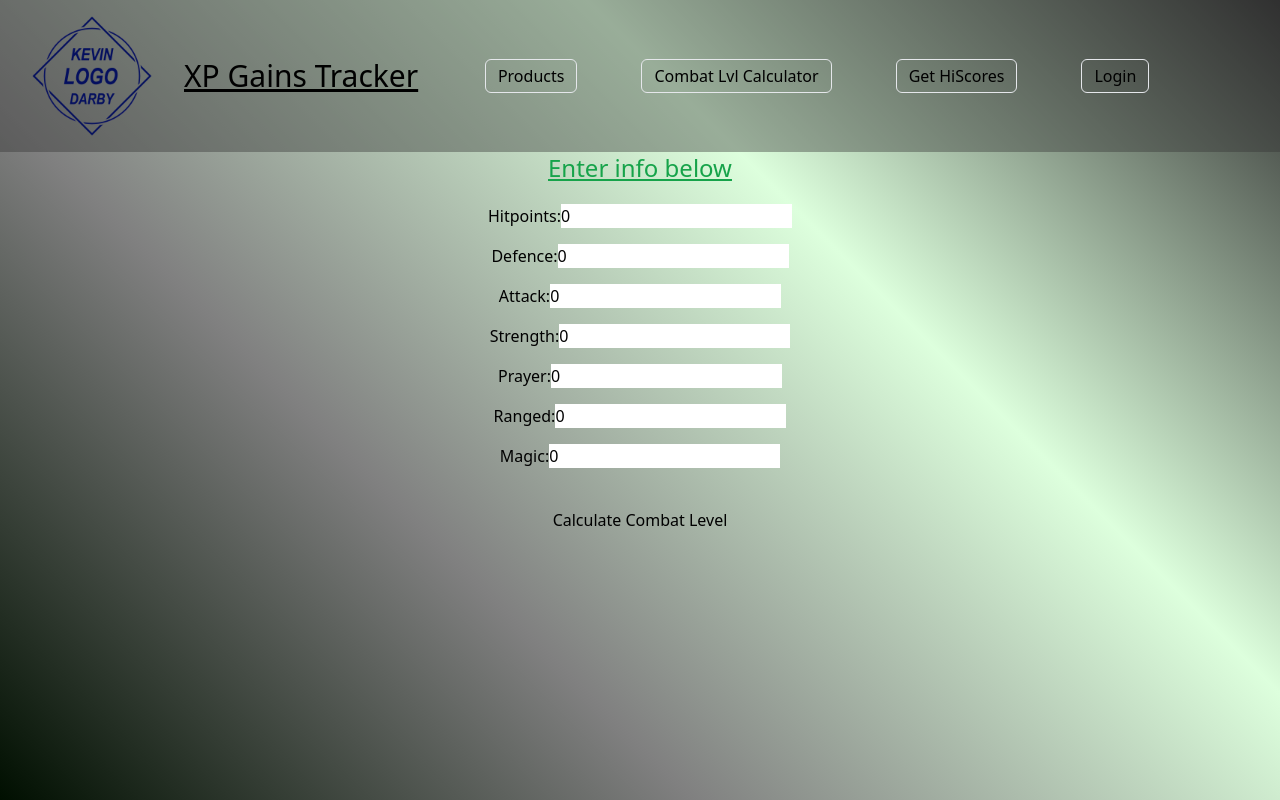
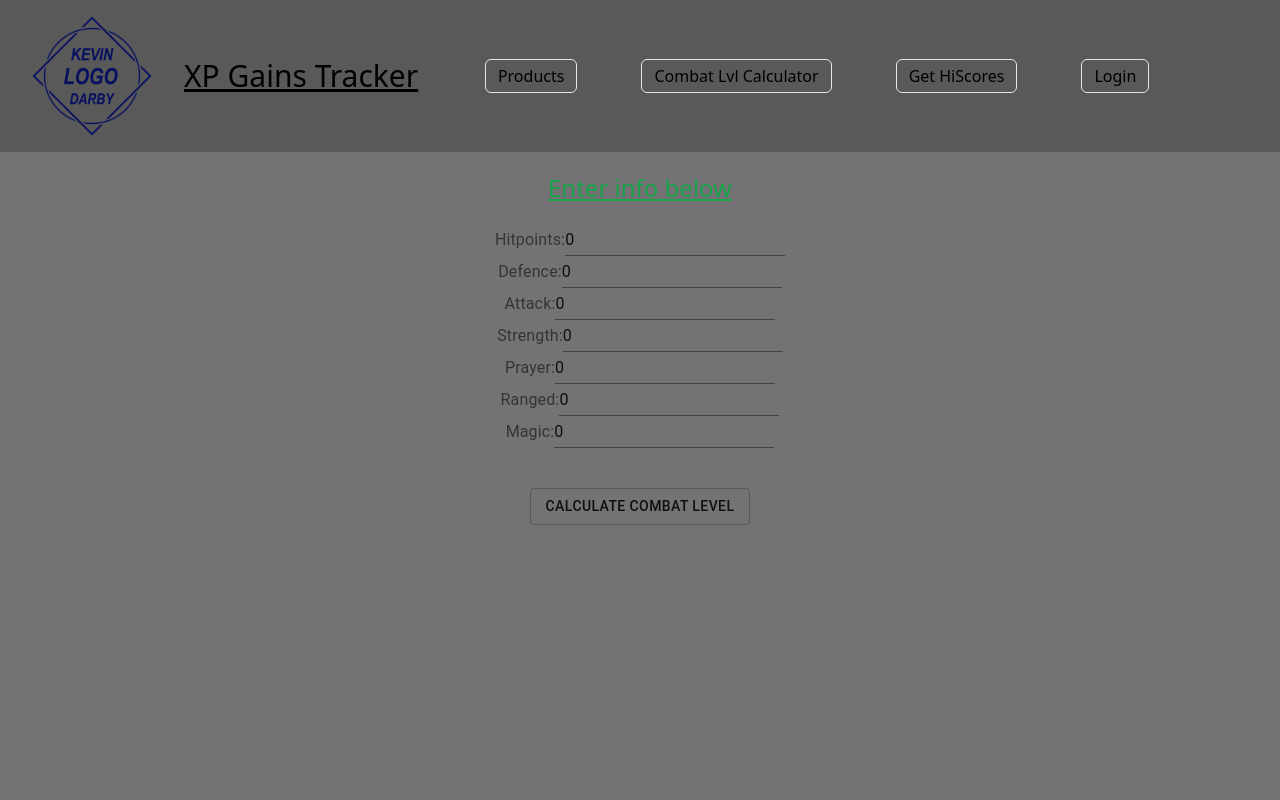
Before and after one commit to kevindarbydev/NextJS_Typescript_Learning, a Next.js app: page /CombatCalc in a window 1280 px wide. Built offline with nearby package versions, Linux system fonts and the light colour scheme.

Commit message:
small changes

```diff
--- a/src/components/SkillCard.tsx
+++ b/src/components/SkillCard.tsx
@@ -34,7 +34,7 @@ const SkillCard = ({ skill }: Props) => {
 //
   return (
     <>
-          <Grid item xs={12} md={2} key={skill.name}>
+          <Grid item xs={4} md={2} key={skill.name}>
             {skill.name !== 'overall' ? (
               <Paper className={classes.paper}>
                 <Image
@@ -45,9 +45,9 @@ const SkillCard = ({ skill }: Props) => {
                   height={44}
                 />
                 <Typography variant="h6">{skill.name}</Typography>
-                <Typography variant="subtitle1">Rank: {skill.data.rank}</Typography>
-                <Typography variant="subtitle1">Level: {skill.data.level}</Typography>
-                <Typography variant="subtitle1" >XP: {skill.data.xp}</Typography>
+                <Typography variant="subtitle1" className='opacity-60'>Rank: <span  className='opacity-100'>{skill.data.rank}</span></Typography>
+                <Typography variant="subtitle1" className='opacity-60'>Level: <span className='opacity-100'>{skill.data.level}</span></Typography>
+                <Typography variant="subtitle1" className='opacity-60' >XP: <span className='opacity-100'>{skill.data.xp}</span></Typography>
                 <ProgressBar xp={skill.data.xp} level={skill.data.level} />
               </Paper>
             ) : (
--- a/src/components/SkillsGrid.tsx
+++ b/src/components/SkillsGrid.tsx
@@ -16,7 +16,7 @@ interface Props {
 const SkillsGrid = ({ skillsData }: Props) => {
 
   return (
-    <Grid container spacing={1} style={{ width: '55%', marginLeft:'1rem', marginTop:'1.5rem' }}>
+    <Grid container spacing={1} style={{ width: '55%', marginTop:'1.5rem' }}>
 
  {Object.entries(skillsData).map(([skillName, skillData]) => (
   <>
--- a/src/pages/CombatCalc.tsx
+++ b/src/pages/CombatCalc.tsx
@@ -1,7 +1,7 @@
 import { useState } from 'react';
 import { NextPage } from 'next';
 import Layout from '@/components/Layout';
-import { Button } from '@material-ui/core';
+import { Button, Input, Typography, InputLabel } from '@material-ui/core';
 import CombatLevel from '@/components/CombatLevel';
 import Router from 'next/router';
 
@@ -54,80 +54,82 @@ const CombatCalc: NextPage<Props> = () => {
     <>
       <Layout>
         <div className='flex flex-col text-center'>
-          <h2 className='text-2xl underline text-green-600 mb-5'>Enter info below</h2>
-  <form onSubmit={handleSubmit}>
-            <label htmlFor='hitpoints'>
+          <h2 className='text-2xl underline text-green-600 my-5'>Enter info below</h2>
+  <form onSubmit={handleSubmit} >
+            <InputLabel htmlFor='hitpoints'>
               Hitpoints:
-              <input
+              <Input
                 type='number'
                 name='hitpoints'
                 id='hitpoints'
                 value={hitpoints}
                 onChange={(e) => setHitpoints(parseInt(e.target.value))}
               />
-            </label>
-            <label htmlFor='defence'>
+            </InputLabel>
+            <InputLabel htmlFor='defence'>
               Defence:
-              <input
+              <Input
                 type='number'
                 name='defence'
                 id='defence'
                 value={defence}
                 onChange={(e) => setDefence(parseInt(e.target.value))}
               />
-            </label>
-            <label htmlFor='attack'>
+            </InputLabel>
+            <InputLabel htmlFor='attack'>
               Attack:
-              <input
+              <Input
                 type='number'
                 name='attack'
                 id='attack'
                 value={attack}
                 onChange={(e) => setAttack(parseInt(e.target.value))}
               />
-            </label>
-            <label htmlFor='strength'>
+            </InputLabel>
+            <InputLabel htmlFor='strength'>
               Strength:
-              <input
+              <Input
                 type='number'
                 name='strength'
                 id='strength'
                 value={strength}
                 onChange={(e) => setStrength(parseInt(e.target.value))}
               />
-            </label>
-            <label htmlFor='prayer'>
+            </InputLabel>
+            <InputLabel htmlFor='prayer'>
               Prayer:
-              <input
+              <Input
                 type='number'
                 name='prayer'
                 id='prayer'
                 value={prayer}
                 onChange={(e) => setPrayer(parseInt(e.target.value))}
               />
-            </label>
-             <label htmlFor='ranged'>
+            </InputLabel>
+             <InputLabel htmlFor='ranged'>
               Ranged:
-              <input
+              <Input
                 type='number'
                 name='ranged'
                 id='ranged'
                 value={ranged}
                 onChange={(e) => setRanged(parseInt(e.target.value))}
               />
-            </label>
-             <label htmlFor='magic' className='mb-10'>
+            </InputLabel>
+             <InputLabel htmlFor='magic' className='mb-10'>
               Magic:
-              <input
+              <Input
                 type='number'
                 name='magic'
                 id='magic'
                 value={magic}
                 onChange={(e) => setMagic(parseInt(e.target.value))}
               />
-            </label>
-            <button type='submit'>Calculate Combat Level</button>
-            {errorMessage && <p>{errorMessage}</p>}
+            </InputLabel>
+            <div>
+            <Button variant='outlined' className="w-50" type='submit'>Calculate Combat Level</Button>
+            </div>
+            {errorMessage && <Typography className='mt-2'>{errorMessage}</Typography>}
           </form>
        <style jsx>{`
             form {
--- a/src/pages/Lookup.tsx
+++ b/src/pages/Lookup.tsx
@@ -1,6 +1,6 @@
 import { useState, useEffect, FormEvent } from 'react';
 import { NextPage } from 'next';
-import { TextField, Button, Grid, Typography } from '@material-ui/core';
+import { TextField, Button, Grid, Typography, Input } from '@material-ui/core';
 import Layout from '@/components/Layout';
 import SkillsGrid from '@/components/SkillsGrid';
 import BossGrid from '@/components/BossGrid';
@@ -30,7 +30,11 @@ const Lookup: NextPage<Props> = () => {
       const response = await fetch(`/api/hiscores?rsn=${rsn}`);
       const data = await response.json();
 
-
+      if (!data.main){
+        console.log("Response failed!");
+        return;
+      }
+      console.log(data);
       setPlayerData(data.main.skills);
       setBossKc(data.main.bosses)
 
@@ -56,7 +60,7 @@ const Lookup: NextPage<Props> = () => {
     <>
       <Layout>
         <div className='flex flex-col items-center mt-2'>
-        <Typography>Enter your RSN below</Typography>
+        <Typography variant="h5" className='underline text-blue-600'>Enter your RSN below</Typography>
         <form onSubmit={(e) => handleSubmit(e)}>
           <TextField
           id='outlined-basic'
--- a/src/pages/_document.tsx
+++ b/src/pages/_document.tsx
@@ -1,12 +1,12 @@
-import { Html, Head, Main, NextScript } from 'next/document'
-
+import { Html, Head, Main, NextScript } from 'next/document';
+import { colors } from "../styles/styles.js";
 export default function Document() {
   return (
     <Html lang="en">
       <Head />
     <body style={{
-        background: "linear-gradient(45deg, #000F00, #808080, #ddffdd, #2F2F2F)",
-        minHeight: "100vh"
+      backgroundColor:colors.primaryGray,
+
       }}>
         <Main />
         <NextScript />
--- a/src/pages/api/hiscores.ts
+++ b/src/pages/api/hiscores.ts
@@ -1,5 +1,5 @@
 import { NextApiRequest, NextApiResponse } from 'next';
-import hiscores from 'osrs-json-hiscores';
+import hiscores, { getStatsByGamemode } from 'osrs-json-hiscores';
 
 export default async function handler(
   req: NextApiRequest,
@@ -7,10 +7,13 @@ export default async function handler(
 ) {
   try {
     const { rsn } = req.query;
+
     const stats = await hiscores.getStats(rsn as string);
+    if (stats.main){
     res.status(200).json(stats);
+    }
   } catch (error) {
     console.error(error);
-    res.status(500).json({ message: 'Error retrieving player stats' });
+    res.status(500).json({ message: 'Error retrieving player stats, ' + error });
   }
 }
--- /dev/null
+++ b/src/styles/styles.js
@@ -0,0 +1,7 @@
+export const colors = {
+  primaryGray: "#747274",
+  darkGray: "#4e5166",
+  greenGray: "7c90a0",
+  beige: "b5aa9d",
+  ashGray: "b9b7a7",
+};
```
Also changed, not shown: 1 other file (tests, documents, lock files or other folders).
